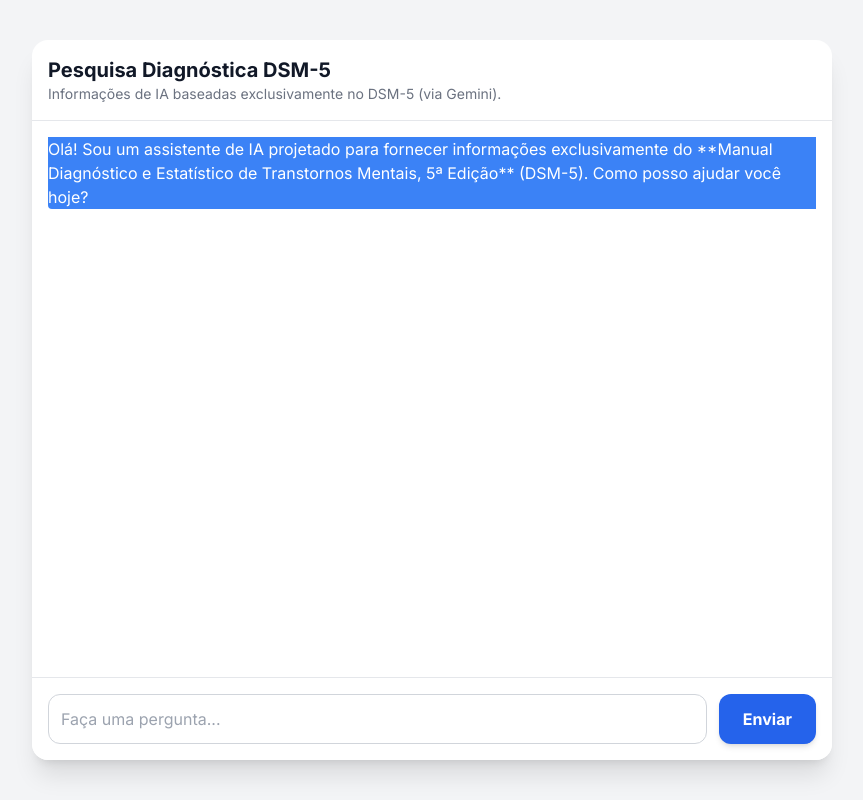
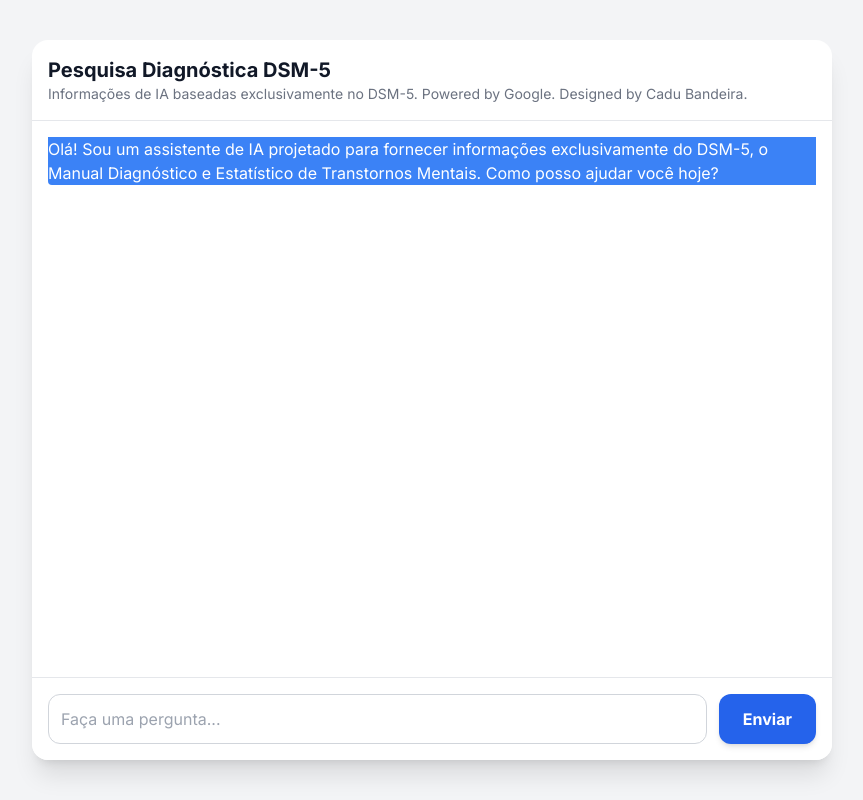
Before and after one commit to Cadubandeira/dsmconsulta, a plain HTML site: page index.html in a window 1280 px wide. Shown: the whole page, without its empty margins (208-1071 px from the left). Drawn offline with nearby package versions, Linux system fonts and the light colour scheme.

Commit message:
Update index.html

```diff
--- a/index.html
+++ b/index.html
@@ -3,7 +3,7 @@
 <head>
     <meta charset="UTF-8">
     <meta name="viewport" content="width=device-width, initial-scale=1.0">
-    <title>Pesquisa Diagnóstica DSM-5 (Gemini)</title>
+    <title>Pesquisa Diagnóstica DSM-5</title>
     <link rel="preconnect" href="https://fonts.googleapis.com">
     <link rel="preconnect" href="https://fonts.gstatic.com" crossorigin>
     <link href="https://fonts.googleapis.com/css2?family=Inter:wght@400;500;700&display=swap" rel="stylesheet">
@@ -74,13 +74,13 @@
         <div class="p-4 border-b border-gray-200">
             <h1 class="text-xl font-bold text-gray-900">Pesquisa Diagnóstica DSM-5</h1>
             <p class="text-sm text-gray-500">
-                Informações de IA baseadas exclusivamente no DSM-5 (via Gemini).
+                Informações de IA baseadas exclusivamente no DSM-5. Powered by Google. Designed by Cadu Bandeira.
             </p>
         </div>
 
         <div id="messages-container" class="messages">
             <div class="ai-message">
-                Olá! Sou um assistente de IA projetado para fornecer informações exclusivamente do **Manual Diagnóstico e Estatístico de Transtornos Mentais, 5ª Edição** (DSM-5). Como posso ajudar você hoje?
+                Olá! Sou um assistente de IA projetado para fornecer informações exclusivamente do DSM-5, o Manual Diagnóstico e Estatístico de Transtornos Mentais. Como posso ajudar você hoje?
             </div>
             </div>
 
```
